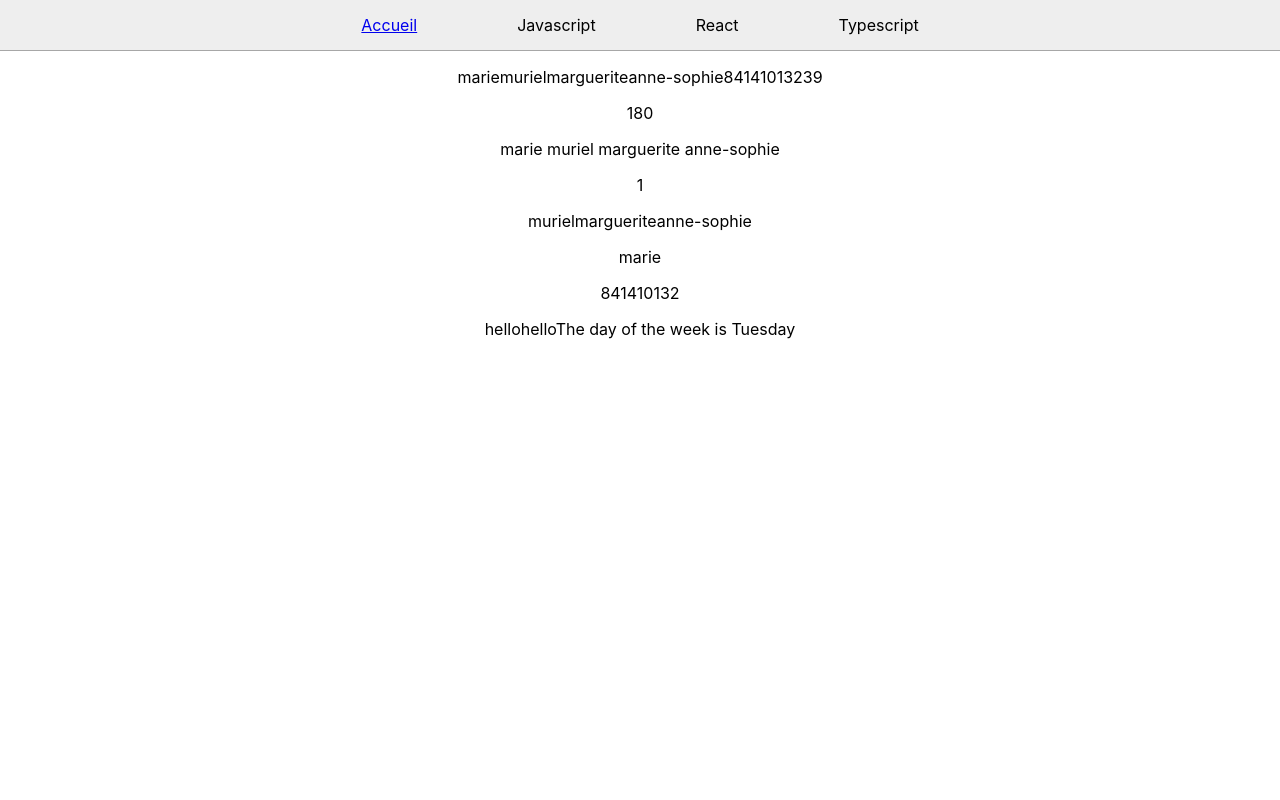
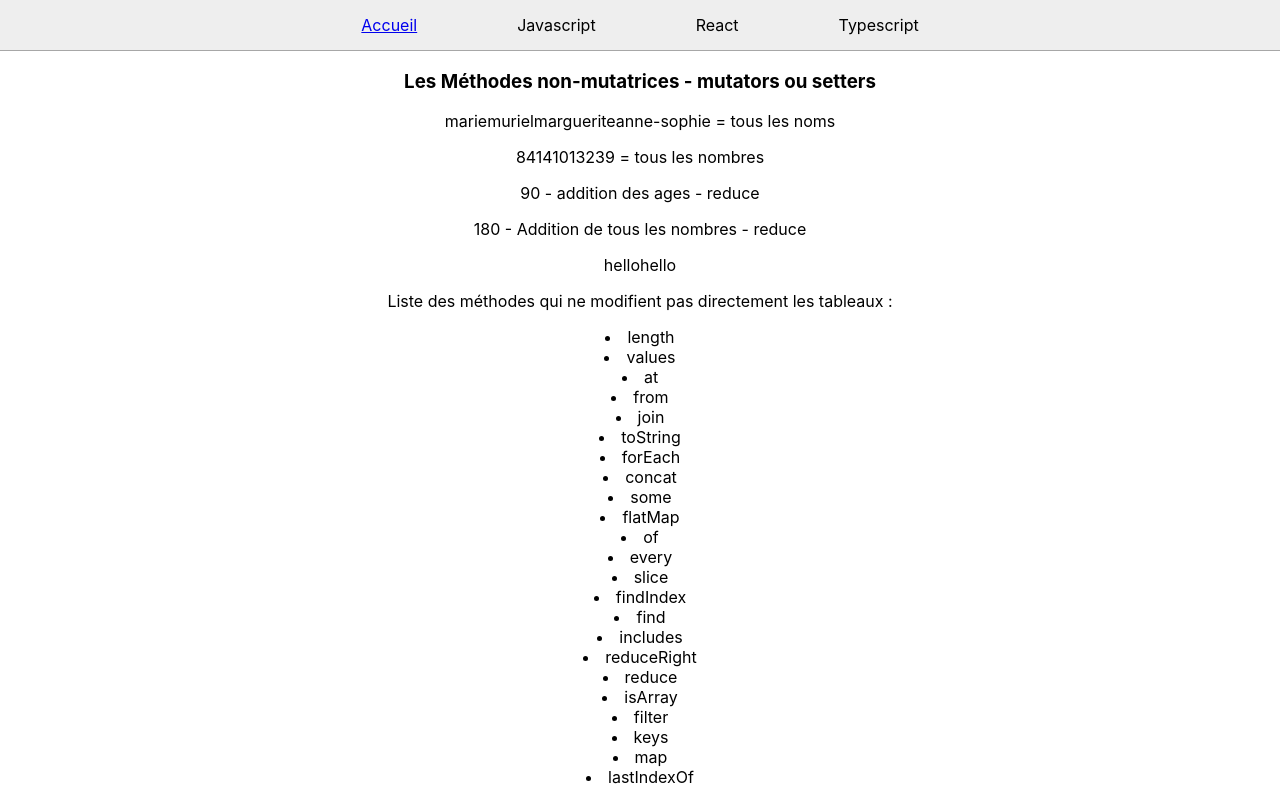
Before and after one commit to LeoVrfb/js-react-lessons, a React (Create React App) app: page /notionsdejs/methodesjsnonmutatrices in a window 1280 px wide. Built offline with nearby package versions, Linux system fonts and the light colour scheme; the HTML template or start-up script is replaced by a standard one.

Commit message:
menu css fixed

```diff
--- a/src/components/Js-lessons/TestsPerso/Tester.jsx
+++ b/src/components/Js-lessons/TestsPerso/Tester.jsx
@@ -55,6 +55,10 @@ const Tester = () => {
   };
   console.log(obj);
 
+  const tablo = [[1, 2], [3, 4]];
+  const tablo2 = { 0 : [1,2], 1 : [3, 4] };
+
+
   return (
     <div>
       <div>{typeof age} {age}</div>
@@ -68,6 +72,7 @@ const Tester = () => {
       <TesterChild argument1={etat} argument2={etat2} />
       {truc}
       <button onClick={handleClick}>click me</button>
+      {tablo[0][0]}
     </div>
   )
 }
--- a/src/components/Js-lessons/lesMethodesEnJs/MethodesModify.jsx
+++ b/src/components/Js-lessons/lesMethodesEnJs/MethodesModify.jsx
@@ -1,11 +1,10 @@
-import React from 'react'
+import React, { useEffect } from 'react'
 import { useState } from 'react';
 
 const MethodesModify = () => {
 
-    const [noms, setNoms] = useState(['marie', 'muriel', 'marguerite', 'anne-sophie']);
-    const [nombre, setNombre] = useState([8, 4, 14, 10, 132]);
-
+    const [noms, setNoms] = useState(['nom1', 'nom2', 'nom3', 'name4']);
+    const [nombre, setNombre] = useState([1, 2, 3, 4, 6, 7, 5 ]);
 
 
     //L'idée de splice est donc de remove un élément d'un tableau à un endroit précis et/ou remplacer/ajouter des éléments à des endroits précis
@@ -16,7 +15,7 @@ const MethodesModify = () => {
     };
     const handlePush = () => { //ajoute un élément en fin de tableau
         const newList = [...noms];
-        newList.push('Estelle');
+        newList.push('newName');
         setNoms(newList);
     };
     const handlePop = () => { //retire le dernier élément
@@ -24,11 +23,19 @@ const MethodesModify = () => {
         newList.pop();
         setNoms(newList);
     };
+
+    const handleUnshift = () => { //Ajoute du contenu au début du tableau
+        const newList = [...noms];
+        newList.unshift('newName');
+        setNoms(newList);
+    };
+
     const handleShift = () => { //retire le premier élément
         const newList = [...noms];
         newList.shift();
         setNoms(newList);
     };
+
     const handleSort = () => { //tri les éléments dans l'ordre alphabétiques
         const newList = [...noms];
         newList.sort();
@@ -46,25 +53,60 @@ const MethodesModify = () => {
     };
     const handleFill = () => { //remplace tous les éléments d'un tableau par une valeur donnée
         const newList = [...noms];
-        newList.fill('heloïse');
+        newList.fill('newName');
         setNoms(newList);
     };
+
+    const handleCopyWhitin = () => { //copie des éléments au sein du tableau. Ne peut l'agrandir
+        const newList = [...nombre];
+        newList.copyWithin(3);
+        setNombre(newList);
+    };
+    const handleEntries = () => { //permet de renvoyer un nouvel objet tableau contenant des paires clé-valeur pour chaque élément du tableau d'origine
+        const newList = [...noms];
+        const entries = newList.entries();
+
+        for (const [index, value] of entries) {
+            index === 2 && setNoms(value)
+          }
+    };
+
 
 
 
     return (
 
         <div>
+
+            <h3>Les Méthodes mutatrices, ou mutables - "accessors" ou "getters"</h3>
             <p>{noms}</p>{/* from... to... */}
             <p>{nombre}</p>{/* from... to... */}
             <button onClick={handleSplice}>J'utilise la méthode splice</button>
             <button onClick={handlePush}>J'utilise la méthode push</button>
+            <button onClick={handleUnshift}>J'utilise la méthode Unshift</button>
             <button onClick={handlePop}>J'utilise la méthode pop</button>
             <button onClick={handleShift}>J'utilise la méthode shift</button>
             <button onClick={handleSort}>J'utilise la méthode sort lettres</button>
             <button onClick={handleSortChiffre}>J'utilise la méthode sort nombres</button>
             <button onClick={handleSortReverse}>J'utilise la méthode reverse</button>
             <button onClick={handleFill}>J'utilise la méthode fill</button>
+            <button onClick={handleCopyWhitin}>J'utilise la méthode copyWithin</button>
+            <button onClick={handleEntries}>J'utilise la méthode entries</button>
+
+            <ul>
+            Méthodes qui modifient directement les tableaux :
+            <li>reverse</li>
+            <li>sort</li>
+            <li>fill</li>
+            <li>pop</li>
+            <li>shift</li>
+            <li>copyWithin</li>
+            <li>push</li>
+            <li>unshift</li>
+            <li>splice</li>
+            <li>entries</li>
+
+            </ul>
 
 
 
--- a/src/components/Js-lessons/lesMethodesEnJs/MethodesNotModify.jsx
+++ b/src/components/Js-lessons/lesMethodesEnJs/MethodesNotModify.jsx
@@ -1,4 +1,4 @@
-import React from 'react'
+import React, { useEffect } from 'react'
 import { useState } from 'react';
 
 const MethodesNotModify = () => {
@@ -8,6 +8,13 @@ const MethodesNotModify = () => {
 
     const [noms, setNoms] = useState(['marie', 'muriel', 'marguerite', 'anne-sophie']);
     const [nombre, setNombre] = useState([8, 4, 14, 10, 132, 3, 9]);
+    const [arr, setArr] = useState([1, 2, [3, 4], 5]);
+    const users = [
+        { id: 1, name: 'Alice', age: 25 },
+        { id: 2, name: 'Bob', age: 30 },
+        { id: 3, name: 'Charlie', age: 35 }
+    ];
+
 
     const obj2 = [
         { name: 'jerome' },
@@ -29,54 +36,106 @@ const MethodesNotModify = () => {
         }
     });
 
-    function displayDayOfWeek(day) {
-        let dayOfWeek;
 
-        switch (day) {
-            case 0:
-                dayOfWeek = "Sunday";
-                break;
-            case 1:
-                dayOfWeek = "Monday";
-                break;
-            case 2:
-                dayOfWeek = "Tuesday";
-                break;
-            case 3:
-                dayOfWeek = "Wednesday";
-                break;
-            case 4:
-                dayOfWeek = "Thursday";
-                break;
-            case 5:
-                dayOfWeek = "Friday";
-                break;
-            case 6:
-                dayOfWeek = "Saturday";
-                break;
-            default:
-                dayOfWeek = "Invalid day";
-        }
+    // La méthode reduce()
+    // Ne donne pas le même résultat lorqu'elle est mise dans une variable que lorsqu'elle est appelé dans le jsx
+    // La méthode reduce peut devenir mutatrice si on modifie l'accumulateur ou les éléments de l'array
 
-        return `The day of the week is ${dayOfWeek}`;
+    const ageUsers = users.reduce((acc, user) => acc + user.age, 0);
+    const additionNombre = nombre.reduce((accumulator, currentValue) => { return accumulator + currentValue }, 0);
+
+
+    // ici on va transformer le tableau users en objet qui va ramasser les propriétés de chaque objet et les ramener à une seule. Puis on aura toutes les valeurs accumulées dans un tableau par propriétés.
+    const newObjectUsers = users.reduce((acc, { id, name, age }) => {
+        acc.id.push(id);
+        acc.name.push(name);
+        acc.age.push(age);
+        return acc;
+    }, { id: [], name: [], age: [] });
+
+    /* On espace tous les noms avec un espace */
+    const spaceName = noms.reduce((accumulator, currentValue) => { return accumulator + ' ' + currentValue });
+
+    /* On cherche toutes les occurences du chiffre 10 */
+    const occurenceTen = nombre.reduce((acc, cur) => cur === 10 ? acc + 1 : acc, 0);
+
+
+
+    ///////////////////////////////////////
+
+
+
+
+
+    noms.filter((nom) => nom !== 'marie'); /* on remove un élément spécifique du tableau*/
+    noms.filter((nom) => nom === 'marie') /* on ne garde qu'un élément spécifique du tableau*/
+
+    //  <p>{noms.concat(nombre)}</p>{/* on fusionne deux ou plusieurs tableaux ensemble */}
+    //
+    //         <p>{nombre.filter((number) => number % 2 === 0)} filter</p>{/* on sélectionne les nombres pairs */}
+    //
+    //         <p>{nombre.some(num => num > 10)}</p> {/* On vérifie si au moins si au moins un élément du tableau est supérieur à 10 (renvoie true) */}
+
+
+
+
+
+    const handleFlat = () => {
+        const flated = arr.flat();
+        setArr(flated);
     }
+    useEffect(handleFlat, [])
+
+    console.log(arr + ` tableau flatisé`)
 
 
 
     return (
 
         <div>
-            <p>{noms.concat(nombre)}</p>{/* on fusionne deux ou plusieurs tableaux ensemble */}
-            <p>{nombre.reduce((accumulator, currentValue) => { return accumulator + currentValue }, 0)}</p> {/* On accumule l'accumulateur que l'on définie à 0 avec la currentvalue qui sont chaque valeur du tableau */}
-            <p>{noms.reduce((accumulator, currentValue) => { return accumulator + ' ' + currentValue })}</p> {/* On espace tous les noms avec un espace */}
-            <p>{nombre.reduce((acc, cur) => cur === 10 ? acc + 1 : acc, 0)}</p> {/* On cherche toutes les occurences du chiffre 10 */}
-            <p>{nombre.some(num => num > 10)}</p> {/* On vérifie si au moins si au moins un élément du tableau est supérieur à 10 (renvoie true) */}
-            <p>{noms.filter((nom) => nom !== 'marie')}</p>{/* on remove un élément spécifique du tableau*/}
-            <p>{noms.filter((nom) => nom === 'marie')}</p>{/* on ne garde qu'un élément spécifique du tableau*/}
-            <p>{nombre.filter((number) => number % 2 === 0)}</p>{/* on sélectionne les nombres pairs */}
+            <h3>Les Méthodes non-mutatrices - mutators ou setters</h3>
+
+            <p>{noms} = tous les noms</p>
+            <p>{nombre} = tous les nombres</p>
+
+
+            <p>{ageUsers} - addition des ages - reduce</p>
+            <p>{additionNombre} - Addition de tous les nombres - reduce</p> {/* On addtionne l'accumulateur que l'on définie à 0 avec la currentvalue qui est chaque valeur du tableau */}
+
+            {/* {newObjectUsers.age}
+            {newObjectUsers.id}
+            {newObjectUsers.name} */}
             {res[1]}
             {result[1]}
-            {displayDayOfWeek(2)}
+
+            <p>Liste des méthodes qui ne modifient pas directement les tableaux : </p>
+            <li>length</li>
+            <li>values</li>
+            <li>at</li>
+            <li>from</li>
+            <li>join</li>
+            <li>toString</li>
+            <li>forEach</li>
+            <li>concat</li>
+            <li>some</li>
+            <li>flatMap</li>
+            <li>of</li>
+            <li>every</li>
+            <li>slice</li>
+            <li>findIndex</li>
+            <li>find</li>
+            <li>includes</li>
+            <li>reduceRight</li>
+            <li>reduce</li>
+            <li>isArray</li>
+            <li>filter</li>
+            <li>keys</li>
+            <li>map</li>
+            <li>lastIndexOf</li>
+
+
+
+
 
 
 
--- a/src/components/Menu/Menu.css
+++ b/src/components/Menu/Menu.css
@@ -22,7 +22,6 @@ nav {
   position: relative;
 }
 
-
 .dropdown {
   position: absolute;
   list-style: none;
@@ -30,13 +29,14 @@ nav {
   left: 0;
   padding: 0;
   margin: 0;
-  opacity: 0;
   transition: 0.3s ease-in-out;
+  display: none;
 }
 
-.menu .items:hover .dropdown {
-  opacity: 1;
+.items:hover .dropdown {
+  display: block;
 }
+
 
 .dropdown .sous-items {
   display: flex;
@@ -58,17 +58,17 @@ nav {
 
 .submenu {
   position: absolute;
-  opacity: 0;
   top: 0;
   left: 100%;
   padding: 0;
+  display: none;
   list-style: none;
   background-color: #fff;
   border: 1px solid #ccc;
 }
 
-.dropdown .sous-items:hover .submenu {
-  opacity: 1;
+.sous-items:hover .submenu {
+  display: block;
 }
 
 .sous-items .submenu {
@@ -84,34 +84,3 @@ nav {
   text-decoration: none;
   color: #333;
 }
-
-
-
-
-
-
-
-
-
-
-
-/******************************************
-
-
-/* .menu-ul .items#item-2 {
-  position: relative;
-}
-
-.menu-ul .items#item-2 .dropdown {
-  top: 100%;
-  left: 0;
-}
-
-.menu-ul .items#item-3 {
-  position: relative;
-}
-
-.menu-ul .items#item-3 .dropdown {
-  top: 100%;;
-  left: 0;
-} */
```
Also changed, not shown: src/components/Js-lessons/LesBoucles.jsx (+34 -0 lines), src/components/Menu/Menu.jsx (+11 -24 lines).
